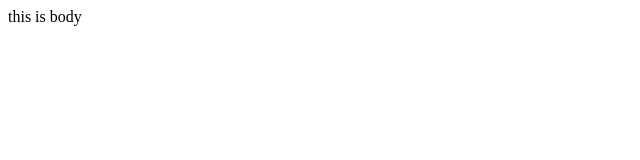
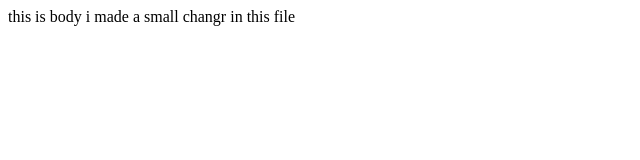
Before and after one commit to hardik98/app, a plain HTML site: page index.html in a window 1280 px wide. Shown: the whole page, without its empty margins (0-640 px from the left). Drawn offline with Linux system fonts and the light colour scheme.

Commit message:
this file is commited

```diff
--- a/index.html
+++ b/index.html
@@ -7,4 +7,8 @@
 
 this is body
 
+
+
+i made a small changr in this file
+
 </body>
```
